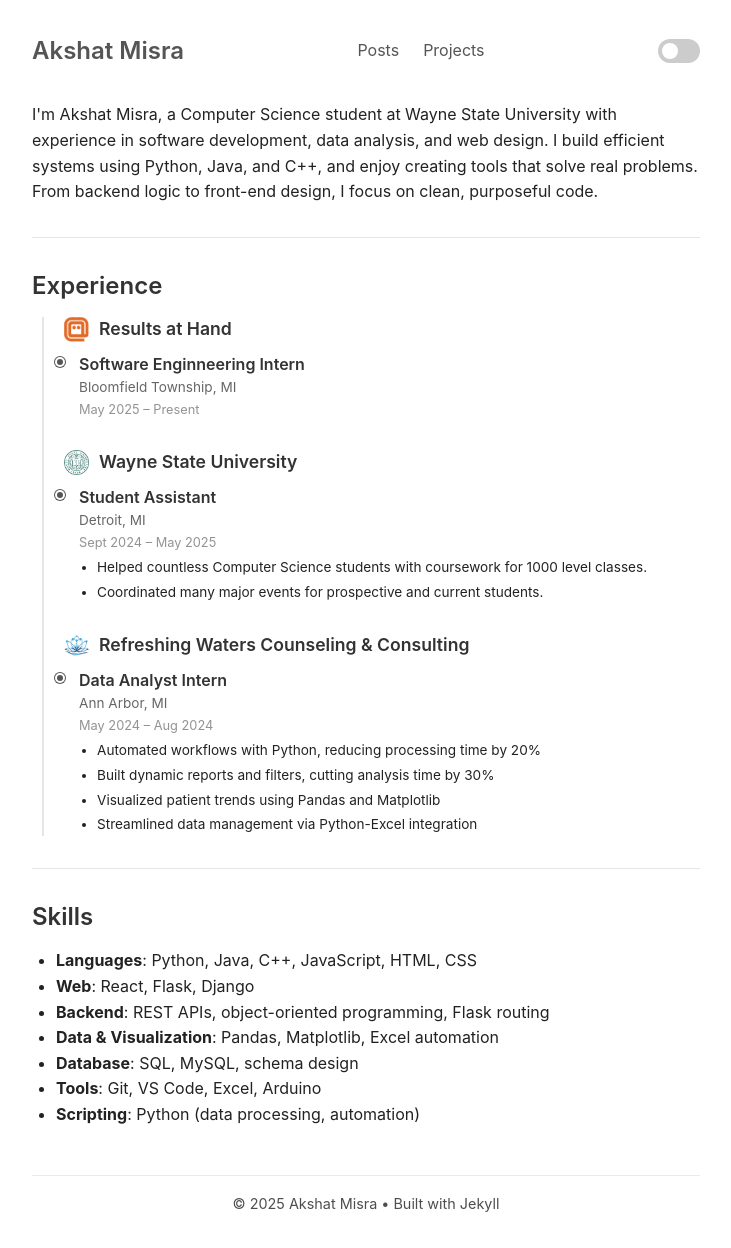
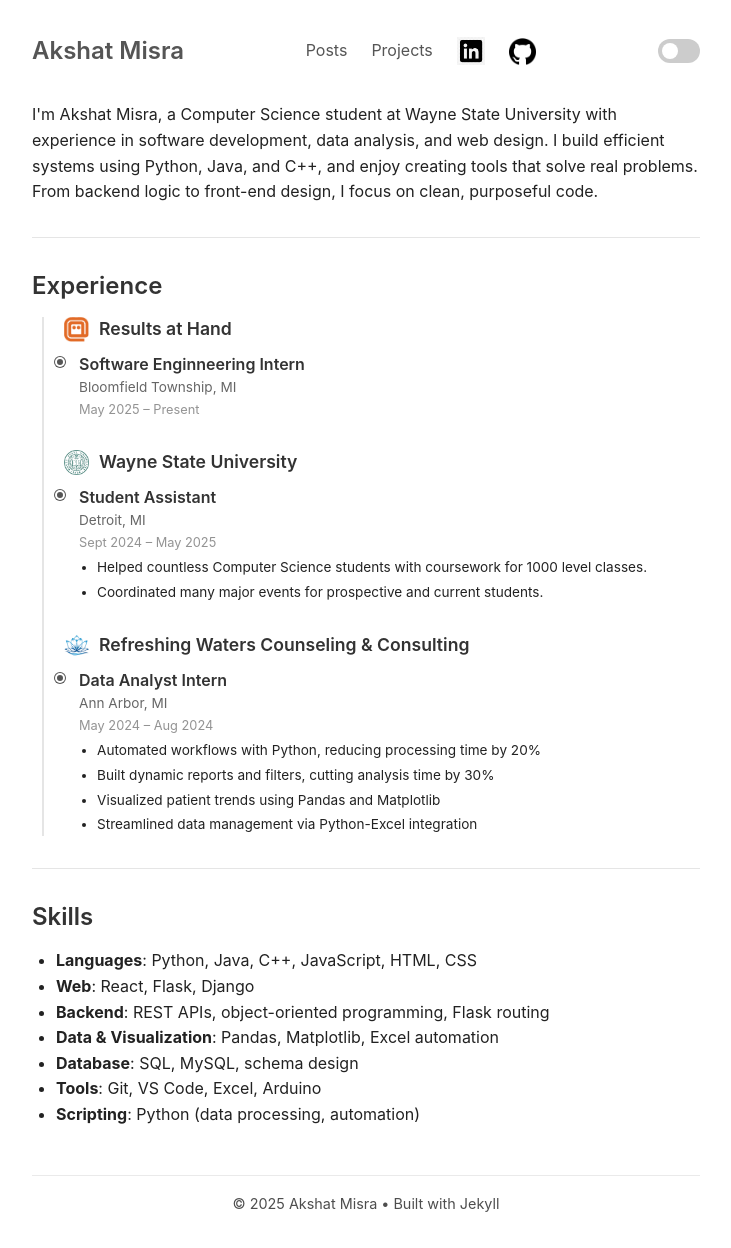
Before and after one commit to aksmisra1/ak, a Jekyll site: the page built from index.html, in a window 1280 px wide. Shown: the whole page, without its empty margins (274-1005 px from the left). Built offline with Jekyll 4.4.1, drawn with Linux system fonts in a browser that asks for light colours.

Commit message:
logo header buttons

```diff
--- a/_includes/header.html
+++ b/_includes/header.html
@@ -5,6 +5,12 @@
         <a href="{{ '/posts' | relative_url }}">Posts</a>
         <!-- <a href="{{ '/about' | relative_url }}">About</a> -->
         <a href="{{ '/projects' | relative_url }}">Projects</a>
+        <a href="https://www.linkedin.com/in/akshat-misra1" target="_blank" rel="noopener noreferrer">
+          <img src="/assets/images/ldn.png" alt="LinkedIn" style="height: 28.5px; vertical-align: middle;">
+        </a>
+        <a href="https://github.com/aksmisra1" target="_blank" rel="noopener noreferrer">
+          <img src="/assets/images/git.png" alt="GitHub" style="height: 27px; vertical-align: middle;">
+        </a>
       </div>
       {% include toggle-theme.html %}
     </nav>
--- a/_sass/_layout.scss
+++ b/_sass/_layout.scss
@@ -17,7 +17,7 @@
   .nav-links {
     display: flex;
     gap: 1.5rem;
-
+    align-items: center;
     a {
       font-size: 1rem;
     }
```
Also changed, not shown: assets/images/git.png (added), assets/images/ldn.png (added).
